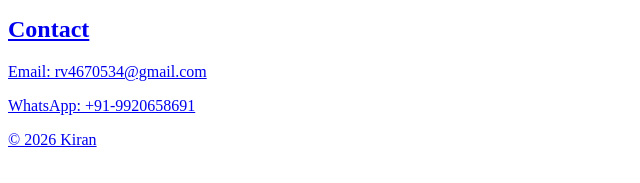
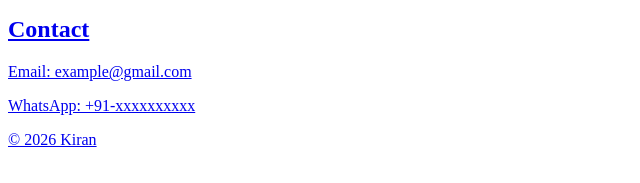
Before and after one commit to k37737459-hash/my-first-website, a plain HTML site: page index.html in a window 1280 px wide. Shown: the part 307-490 px from the top of the page, 0-640 px from the left. Drawn offline with Linux system fonts and the light colour scheme.

Commit message:
Update index.html

```diff
--- a/index.html
+++ b/index.html
@@ -27,8 +27,8 @@
 </section>
 <section id="contact">
 <h2>Contact</h2>
-<p>Email: rv4670534@gmail.com</p>
-<p>WhatsApp: +91-9920658691</p>
+<p>Email: example@gmail.com</p>
+<p>WhatsApp: +91-xxxxxxxxxx</p>
 </section>
 <footer>
 <p>© 2026 Kiran</p>
```
